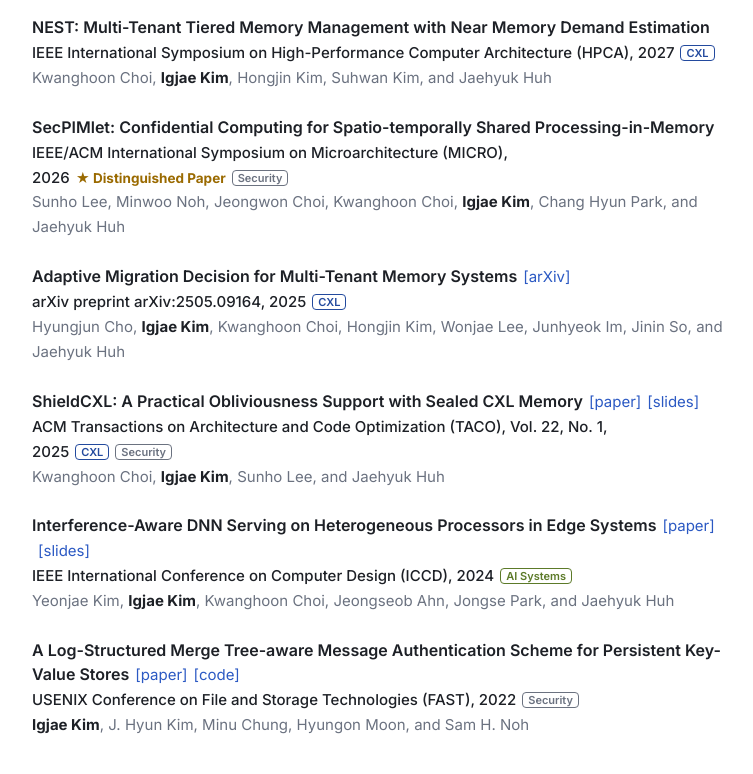
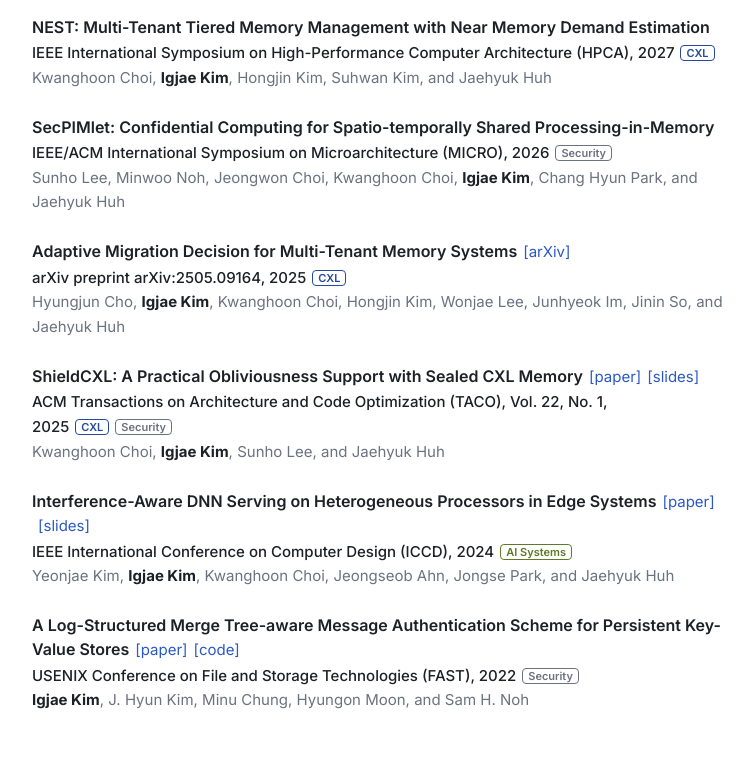
Before and after one commit to zktsd813/zktsd813.github.io, a plain HTML site: page index.html in a window 1280 px wide. Shown: the part 986-1760 px from the top of the page, without its empty margins (252-1005 px from the left). Drawn offline with Linux system fonts and the light colour scheme.

Commit message:
Update index.html

```diff
--- a/index.html
+++ b/index.html
@@ -156,7 +156,7 @@
     </li>
     <li id="micro26">
       <div class="pub-title">SecPIMlet: Confidential Computing for Spatio-temporally Shared Processing-in-Memory</div>
-      <div class="pub-venue">IEEE/ACM International Symposium on Microarchitecture (MICRO), 2026<span class="badge">★ Distinguished Paper</span><span class="tag sec">Security</span></div>
+      <div class="pub-venue">IEEE/ACM International Symposium on Microarchitecture (MICRO), 2026<span class="tag sec">Security</span></div>
       <div class="pub-authors">Sunho Lee, Minwoo Noh, Jeongwon Choi, Kwanghoon Choi, <strong>Igjae Kim</strong>, Chang Hyun Park, and Jaehyuk Huh</div>
     </li>
     <li id="arxiv25">
@@ -221,7 +221,6 @@
   <!-- ===================== AWARDS ===================== -->
   <h2 id="awards">Awards &amp; Honors</h2>
   <ul class="rows">
-    <li><span><strong>Distinguished Paper</strong>, IEEE/ACM MICRO (SecPIMlet)</span><span class="y">2026</span></li>
     <li><span><strong>LS Award</strong>, UNIST</span><span class="y">Aug. 2021</span></li>
     <li><span><strong>Summa Cum Laude</strong>, UNIST</span><span class="y">Aug. 2021</span></li>
     <li><span><strong>Dean's List</strong>, UNIST (Spring &amp; Fall 2015, Spring 2016, Fall 2019, Spring &amp; Fall 2020)</span><span class="y">2015 – 2020</span></li>
```
